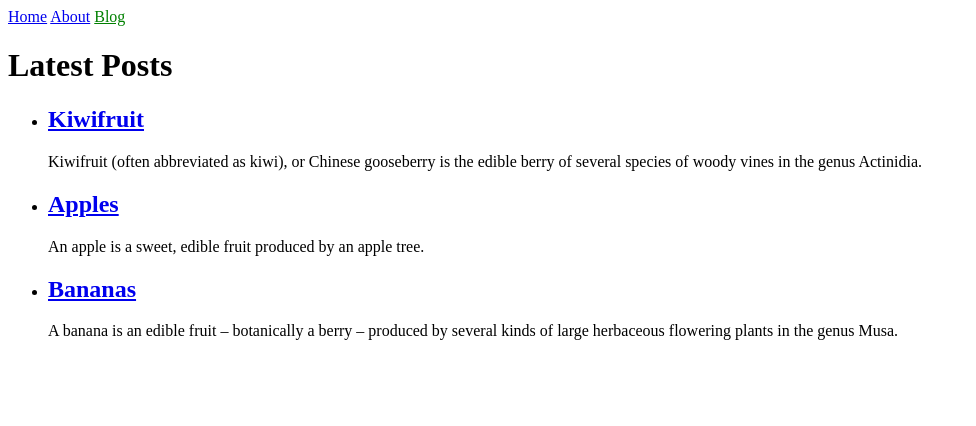
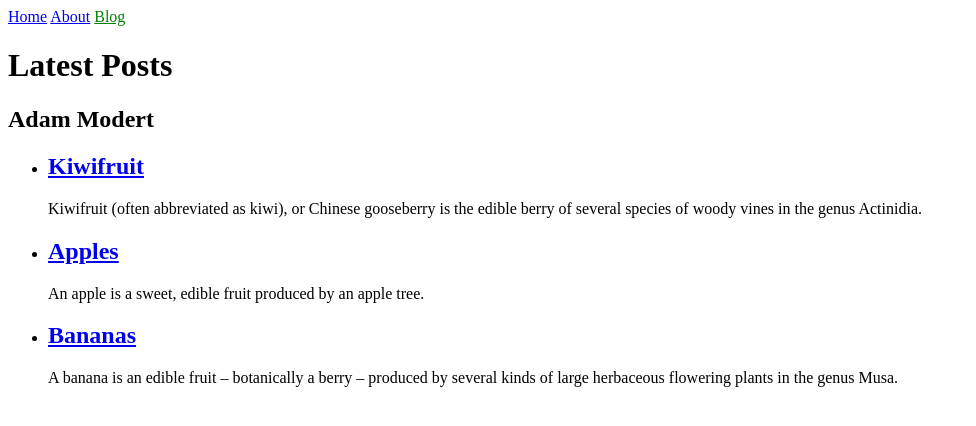
Before and after one commit to modert/modert.github.io, a Jekyll site: the page built from blog.html, in a window 1280 px wide. Shown: the top 426 px of the page, without its empty margins (0-976 px from the left). Built offline with Jekyll 4.4.1, drawn with Linux system fonts in a browser that asks for light colours.

Commit message:
Update blog.html

```diff
--- a/blog.html
+++ b/blog.html
@@ -3,7 +3,7 @@ layout: default
 title: Blog
 ---
 <h1>Latest Posts</h1>
-
+<h2>Adam Modert</h2>
 <ul>
   {% for post in site.posts %}
     <li>
```
